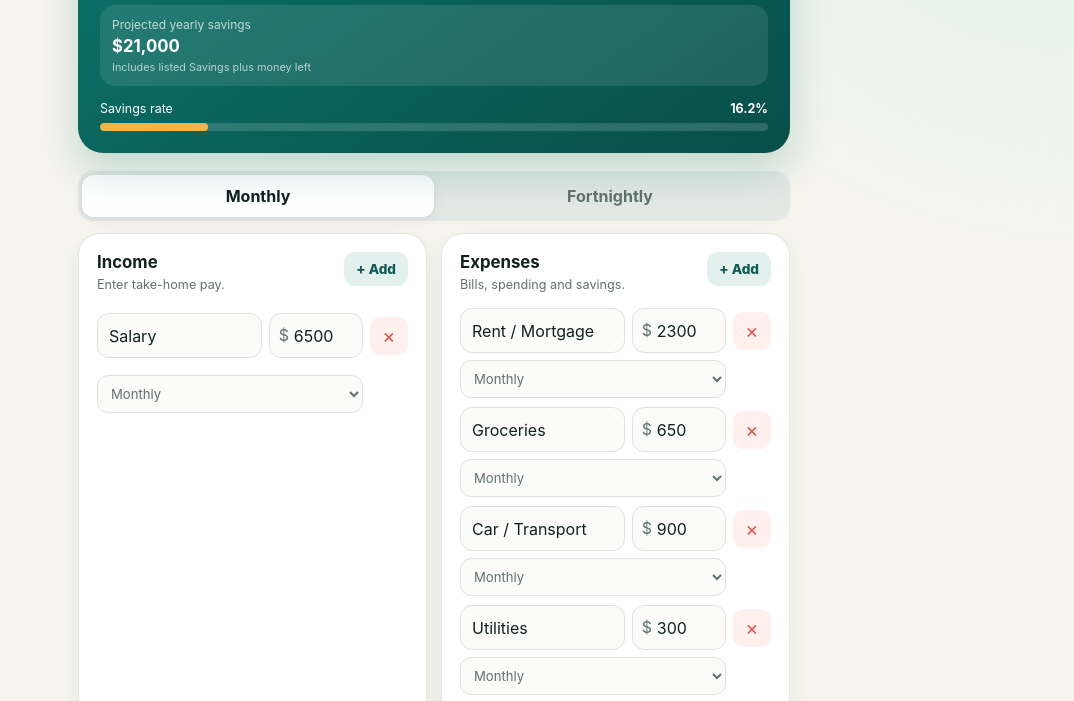
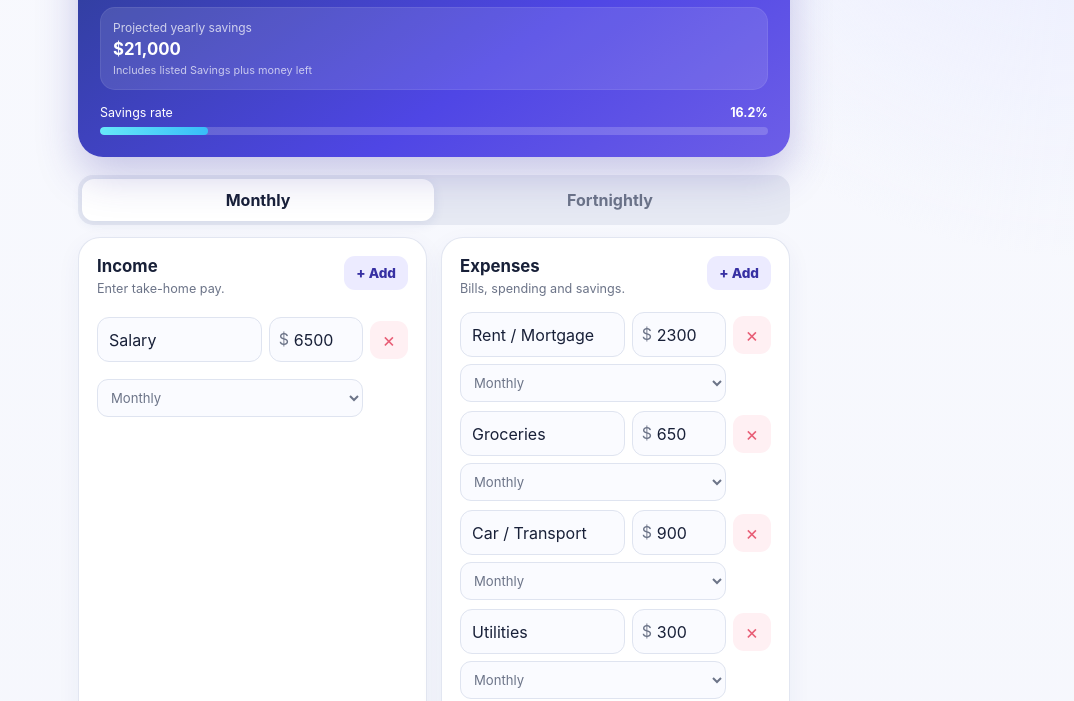
Before and after one commit to ntsbwjbvjp-cpu/-pocket-budget, a plain HTML site: page index.html in a window 1280 px wide. Shown: the part 256-957 px from the top of the page, without its empty margins (206-1280 px from the left). Drawn offline with Linux system fonts and the light colour scheme.

Commit message:
Refresh index.html styling

```diff
--- a/index.html
+++ b/index.html
@@ -3,7 +3,7 @@
 <head>
   <meta charset="utf-8">
   <meta name="viewport" content="width=device-width,initial-scale=1,viewport-fit=cover">
-  <meta name="theme-color" content="#0b766d">
+  <meta name="theme-color" content="#243b80">
   <meta name="apple-mobile-web-app-capable" content="yes">
   <meta name="apple-mobile-web-app-status-bar-style" content="black-translucent">
   <meta name="apple-mobile-web-app-title" content="Budget">
@@ -13,15 +13,15 @@
   <link rel="icon" type="image/svg+xml" href="./icons/icon.svg">
   <link rel="apple-touch-icon" href="./icons/icon.svg">
   <style>
-    :root{--ink:#10211e;--muted:#62716e;--paper:#f5f4ed;--card:#fff;--green:#0b766d;--green2:#125a54;--gold:#f2b544;--red:#d9564a;--line:#dce3df;--shadow:0 12px 34px rgba(14,54,48,.1);font-family:Inter,ui-rounded,"SF Pro Rounded","Segoe UI",sans-serif;color:var(--ink);background:var(--paper);font-size:16px}
-    *{box-sizing:border-box}body{margin:0;min-height:100vh;background:radial-gradient(circle at top right,#d9f2ec 0,transparent 32rem),var(--paper)}button,input,select{font:inherit}button{cursor:pointer}button:focus-visible,input:focus-visible,select:focus-visible{outline:3px solid rgba(11,118,109,.25);outline-offset:2px}
+    :root{--ink:#182038;--muted:#6c7488;--paper:#f4f6fc;--card:#fff;--green:#4f46e5;--green2:#3730a3;--gold:#38bdf8;--red:#e85d75;--line:#dfe4f0;--shadow:0 12px 34px rgba(49,46,129,.1);font-family:Inter,ui-rounded,"SF Pro Rounded","Segoe UI",sans-serif;color:var(--ink);background:var(--paper);font-size:16px}
+    *{box-sizing:border-box}body{margin:0;min-height:100vh;background:radial-gradient(circle at top right,#e6e9ff 0,transparent 32rem),linear-gradient(180deg,#f8f9fe 0%,var(--paper) 100%)}button,input,select{font:inherit}button{cursor:pointer}button:focus-visible,input:focus-visible,select:focus-visible{outline:3px solid rgba(79,70,229,.25);outline-offset:2px}
     .shell{width:min(100%,760px);margin:auto;padding:calc(18px + env(safe-area-inset-top)) 16px calc(90px + env(safe-area-inset-bottom))}.top{display:flex;align-items:center;justify-content:space-between;gap:12px;margin:2px 0 18px}.brand{display:flex;align-items:center;gap:11px}.brand img{width:46px;height:46px;border-radius:13px;box-shadow:var(--shadow)}h1{font-size:1.38rem;line-height:1;margin:0}.eyebrow{font-size:.78rem;color:var(--muted);margin-top:5px}.icon-btn{height:44px;padding:0 14px;border:1px solid var(--line);border-radius:14px;background:rgba(255,255,255,.75);color:var(--green2);font-weight:750}
-    .hero{background:linear-gradient(145deg,#0b766d,#084e49);color:#fff;border-radius:25px;padding:22px;box-shadow:0 18px 40px rgba(11,118,109,.22);position:relative;overflow:hidden}.hero:after{content:"";position:absolute;width:180px;height:180px;border:34px solid rgba(255,255,255,.07);border-radius:50%;right:-92px;top:-78px}.hero-label{font-size:.84rem;opacity:.76}.balance{font-size:2.45rem;line-height:1.1;font-weight:820;letter-spacing:-.04em;margin:6px 0 17px}.balance.negative{color:#ffd3cd}.hero-grid{display:grid;grid-template-columns:1fr 1fr;gap:10px}.hero-stat{background:rgba(255,255,255,.1);padding:12px;border-radius:15px}.hero-stat.wide{grid-column:1/-1}.hero-stat small{display:block;opacity:.72;font-size:.75rem;margin-bottom:4px}.hero-stat strong{font-size:1.05rem}.hero-stat .detail{font-size:.68rem;opacity:.68;margin:4px 0 0}.saving{margin-top:15px}.saving-line{display:flex;justify-content:space-between;font-size:.78rem;margin-bottom:7px}.track{height:8px;background:rgba(255,255,255,.15);border-radius:99px;overflow:hidden}.fill{height:100%;background:var(--gold);border-radius:inherit;transition:width .3s}
-    .tabs{display:grid;grid-template-columns:1fr 1fr;background:#e3e8e5;padding:4px;border-radius:15px;margin:18px 0 12px}.tab{border:0;border-radius:12px;padding:11px;background:transparent;color:var(--muted);font-weight:740}.tab.active{background:#fff;color:var(--ink);box-shadow:0 3px 12px rgba(0,0,0,.07)}
-    .panel{background:var(--card);border:1px solid rgba(220,227,223,.85);border-radius:22px;padding:18px;box-shadow:0 8px 24px rgba(14,54,48,.055);margin-bottom:14px}.panel-head{display:flex;justify-content:space-between;align-items:flex-start;gap:12px;margin-bottom:14px}.panel h2{font-size:1.05rem;margin:0}.panel p{font-size:.79rem;color:var(--muted);margin:4px 0 0;line-height:1.45}.add{border:0;background:#e3f1ee;color:var(--green2);font-size:.85rem;font-weight:780;padding:9px 12px;border-radius:11px;white-space:nowrap}
-    .rows{display:grid;gap:9px}.row{display:grid;grid-template-columns:minmax(0,1.4fr) minmax(90px,.8fr) 38px;gap:7px;align-items:center}.field{width:100%;min-width:0;height:45px;border:1px solid var(--line);border-radius:12px;background:#fbfcfa;padding:0 11px;color:var(--ink)}.money-wrap{position:relative}.money-wrap:before{content:"$";position:absolute;left:10px;top:12px;color:var(--muted);z-index:1}.money{padding-left:24px}.remove{width:38px;height:38px;border:0;background:#fff0ed;color:var(--red);border-radius:11px;font-size:1.25rem}.frequency{grid-column:1/3;height:38px;border:1px solid var(--line);border-radius:11px;background:#fbfcfa;padding:0 9px;color:var(--muted);font-size:.82rem}
-    .chart-wrap{display:grid;grid-template-columns:150px 1fr;gap:18px;align-items:center}.donut{width:150px;aspect-ratio:1;border-radius:50%;background:conic-gradient(#e3e8e5 0 100%);position:relative}.donut:after{content:"";position:absolute;inset:29px;border-radius:50%;background:#fff}.donut-center{position:absolute;z-index:1;inset:0;display:grid;place-content:center;text-align:center}.donut-center small{font-size:.7rem;color:var(--muted)}.donut-center strong{font-size:.92rem}.legend{display:grid;gap:8px;min-width:0}.legend-item{display:grid;grid-template-columns:10px minmax(0,1fr) auto;gap:8px;align-items:center;font-size:.77rem}.dot{width:10px;height:10px;border-radius:3px}.legend-name{white-space:nowrap;overflow:hidden;text-overflow:ellipsis}.legend-pct{font-weight:750}
-    .insight{border-left:4px solid var(--gold);padding:11px 12px;background:#fff9e9;border-radius:6px 12px 12px 6px;font-size:.85rem;line-height:1.5}.footer-note{text-align:center;color:var(--muted);font-size:.75rem;padding:8px 12px}.install-sheet{display:none;position:fixed;inset:0;background:rgba(4,25,22,.5);z-index:20;padding:18px;align-items:flex-end;justify-content:center}.install-sheet.open{display:flex}.sheet-card{width:min(100%,520px);background:#fff;border-radius:25px;padding:22px;margin-bottom:env(safe-area-inset-bottom);box-shadow:0 20px 60px rgba(0,0,0,.22)}.sheet-card h2{margin:0 0 8px}.sheet-card p{color:var(--muted);line-height:1.55}.steps{padding-left:22px;line-height:1.75}.primary{width:100%;height:50px;border:0;border-radius:14px;background:var(--green);color:#fff;font-weight:780}.danger{color:var(--red)}
+    .hero{background:linear-gradient(145deg,#253c83,#4f46e5 64%,#6d5ee7);color:#fff;border-radius:25px;padding:22px;box-shadow:0 18px 42px rgba(55,48,163,.25);position:relative;overflow:hidden}.hero:after{content:"";position:absolute;width:180px;height:180px;border:34px solid rgba(255,255,255,.07);border-radius:50%;right:-92px;top:-78px}.hero-label{font-size:.84rem;opacity:.76}.balance{font-size:2.45rem;line-height:1.1;font-weight:820;letter-spacing:-.04em;margin:6px 0 17px}.balance.negative{color:#ffd3dc}.hero-grid{display:grid;grid-template-columns:1fr 1fr;gap:10px}.hero-stat{background:rgba(255,255,255,.11);padding:12px;border:1px solid rgba(255,255,255,.08);border-radius:15px}.hero-stat.wide{grid-column:1/-1}.hero-stat small{display:block;opacity:.72;font-size:.75rem;margin-bottom:4px}.hero-stat strong{font-size:1.05rem}.hero-stat .detail{font-size:.68rem;opacity:.68;margin:4px 0 0}.saving{margin-top:15px}.saving-line{display:flex;justify-content:space-between;font-size:.78rem;margin-bottom:7px}.track{height:8px;background:rgba(255,255,255,.18);border-radius:99px;overflow:hidden}.fill{height:100%;background:linear-gradient(90deg,#67e8f9,#38bdf8);border-radius:inherit;transition:width .3s}
+    .tabs{display:grid;grid-template-columns:1fr 1fr;background:#e6e9f3;padding:4px;border-radius:15px;margin:18px 0 12px}.tab{border:0;border-radius:12px;padding:11px;background:transparent;color:var(--muted);font-weight:740}.tab.active{background:#fff;color:var(--ink);box-shadow:0 3px 12px rgba(37,60,131,.09)}
+    .panel{background:var(--card);border:1px solid rgba(223,228,240,.9);border-radius:22px;padding:18px;box-shadow:0 8px 24px rgba(37,60,131,.055);margin-bottom:14px}.panel-head{display:flex;justify-content:space-between;align-items:flex-start;gap:12px;margin-bottom:14px}.panel h2{font-size:1.05rem;margin:0}.panel p{font-size:.79rem;color:var(--muted);margin:4px 0 0;line-height:1.45}.add{border:0;background:#ecebff;color:var(--green2);font-size:.85rem;font-weight:780;padding:9px 12px;border-radius:11px;white-space:nowrap}
+    .rows{display:grid;gap:9px}.row{display:grid;grid-template-columns:minmax(0,1.4fr) minmax(90px,.8fr) 38px;gap:7px;align-items:center}.field{width:100%;min-width:0;height:45px;border:1px solid var(--line);border-radius:12px;background:#fafbff;padding:0 11px;color:var(--ink)}.money-wrap{position:relative}.money-wrap:before{content:"$";position:absolute;left:10px;top:12px;color:var(--muted);z-index:1}.money{padding-left:24px}.remove{width:38px;height:38px;border:0;background:#fff0f3;color:var(--red);border-radius:11px;font-size:1.25rem}.frequency{grid-column:1/3;height:38px;border:1px solid var(--line);border-radius:11px;background:#fafbff;padding:0 9px;color:var(--muted);font-size:.82rem}
+    .chart-wrap{display:grid;grid-template-columns:150px 1fr;gap:18px;align-items:center}.donut{width:150px;aspect-ratio:1;border-radius:50%;background:conic-gradient(#e6e9f3 0 100%);position:relative}.donut:after{content:"";position:absolute;inset:29px;border-radius:50%;background:#fff}.donut-center{position:absolute;z-index:1;inset:0;display:grid;place-content:center;text-align:center}.donut-center small{font-size:.7rem;color:var(--muted)}.donut-center strong{font-size:.92rem}.legend{display:grid;gap:8px;min-width:0}.legend-item{display:grid;grid-template-columns:10px minmax(0,1fr) auto;gap:8px;align-items:center;font-size:.77rem}.dot{width:10px;height:10px;border-radius:3px}.legend-name{white-space:nowrap;overflow:hidden;text-overflow:ellipsis}.legend-pct{font-weight:750}
+    .insight{border-left:4px solid var(--green);padding:11px 12px;background:#f0f1ff;border-radius:6px 12px 12px 6px;font-size:.85rem;line-height:1.5}.footer-note{text-align:center;color:var(--muted);font-size:.75rem;padding:8px 12px}.install-sheet{display:none;position:fixed;inset:0;background:rgba(20,24,52,.52);z-index:20;padding:18px;align-items:flex-end;justify-content:center}.install-sheet.open{display:flex}.sheet-card{width:min(100%,520px);background:#fff;border-radius:25px;padding:22px;margin-bottom:env(safe-area-inset-bottom);box-shadow:0 20px 60px rgba(0,0,0,.22)}.sheet-card h2{margin:0 0 8px}.sheet-card p{color:var(--muted);line-height:1.55}.steps{padding-left:22px;line-height:1.75}.primary{width:100%;height:50px;border:0;border-radius:14px;background:var(--green);color:#fff;font-weight:780}.danger{color:var(--red)}
     @media(min-width:640px){.shell{padding-left:24px;padding-right:24px}.two-col{display:grid;grid-template-columns:1fr 1fr;gap:14px}.two-col .panel{margin:0}.rows{min-height:110px}}@media(max-width:430px){.chart-wrap{grid-template-columns:126px 1fr;gap:13px}.donut{width:126px}.donut:after{inset:25px}.balance{font-size:2.15rem}}
   </style>
 </head>
@@ -47,7 +47,7 @@
 (()=>{
   const KEY='pocket-budget-v1';
   const factors={Weekly:52/12,Fortnightly:26/12,Monthly:1,Yearly:1/12};
-  const colours=['#0b766d','#f2b544','#ed6a5a','#427aa1','#8c67aa','#58a673','#d9843b','#89938f'];
+  const colours=['#4f46e5','#38bdf8','#8b5cf6','#ec4899','#2563eb','#14b8a6','#f97316','#94a3b8'];
   const defaults={view:'monthly',income:[{name:'Salary',amount:6500,period:'Monthly'}],expenses:[{name:'Rent / Mortgage',amount:2300,period:'Monthly'},{name:'Groceries',amount:650,period:'Monthly'},{name:'Car / Transport',amount:900,period:'Monthly'},{name:'Utilities',amount:300,period:'Monthly'},{name:'Insurance',amount:200,period:'Monthly'},{name:'Dining & Fun',amount:300,period:'Monthly'},{name:'Subscriptions',amount:100,period:'Monthly'},{name:'Savings',amount:700,period:'Monthly'}]};
   let state=load(),deferredPrompt=null;
   const $=s=>document.querySelector(s), money=n=>new Intl.NumberFormat('en-AU',{style:'currency',currency:'AUD',maximumFractionDigits:0}).format(Number.isFinite(n)?n:0);
@@ -61,7 +61,7 @@
     const inc=monthly(state.income),exp=monthly(state.expenses),income=inc.reduce((s,x)=>s+x.value,0),expenses=exp.reduce((s,x)=>s+x.value,0),left=income-expenses,listedSavings=exp.filter(x=>/savings?/i.test(x.name)).reduce((s,x)=>s+x.value,0),projectedYearlySavings=Math.max(0,left+listedSavings)*12,rate=income?left/income*100:0,display=state.view==='fortnightly'?12/26:1;
     $('#balance').textContent=money(left*display);$('#balance').classList.toggle('negative',left<0);$('#incomeTotal').textContent=money(income*display);$('#expenseTotal').textContent=money(expenses*display);$('#yearlySavings').textContent=money(projectedYearlySavings);$('#savingRate').textContent=(Number.isFinite(rate)?rate:0).toFixed(1)+'%';$('#savingFill').style.width=Math.max(0,Math.min(100,rate))+'%';
     const positive=exp.filter(x=>x.value>0),total=positive.reduce((s,x)=>s+x.value,0);$('#donutTotal').textContent=money(total*display);
-    if(total){let cursor=0;const parts=positive.map((x,i)=>{const start=cursor;cursor+=x.value/total*100;return `${colours[i%colours.length]} ${start}% ${cursor}%`});$('#donut').style.background=`conic-gradient(${parts.join(',')})`;$('#legend').innerHTML=positive.slice(0,8).map((x,i)=>`<div class="legend-item"><span class="dot" style="background:${colours[i%colours.length]}"></span><span class="legend-name">${esc(x.name||'Other')}</span><span class="legend-pct">${Math.round(x.value/total*100)}%</span></div>`).join('')}else{$('#donut').style.background='#e3e8e5';$('#legend').innerHTML='<p>No expenses entered yet.</p>'}
+    if(total){let cursor=0;const parts=positive.map((x,i)=>{const start=cursor;cursor+=x.value/total*100;return `${colours[i%colours.length]} ${start}% ${cursor}%`});$('#donut').style.background=`conic-gradient(${parts.join(',')})`;$('#legend').innerHTML=positive.slice(0,8).map((x,i)=>`<div class="legend-item"><span class="dot" style="background:${colours[i%colours.length]}"></span><span class="legend-name">${esc(x.name||'Other')}</span><span class="legend-pct">${Math.round(x.value/total*100)}%</span></div>`).join('')}else{$('#donut').style.background='#e6e9f3';$('#legend').innerHTML='<p>No expenses entered yet.</p>'}
     const unit=state.view==='fortnightly'?'fortnight':'month';let msg;if(!income)msg='Add your take-home income to see your budget position.';else if(left<0)msg=`You’re ${money(Math.abs(left*display))} over budget each ${unit}. Start with the largest expense category.`;else if(rate<10)msg=`You have ${money(left*display)} left each ${unit}. That’s a fairly tight buffer, so keep an eye on unexpected costs.`;else if(rate<20)msg=`You have ${money(left*display)} left each ${unit} — a solid base for savings or debt reduction.`;else msg=`You have ${money(left*display)} left each ${unit}, with a ${rate.toFixed(1)}% savings rate.`;$('#insight').textContent=msg;
     document.querySelectorAll('.tab').forEach(b=>b.classList.toggle('active',b.dataset.view===state.view));save();
   }
```
